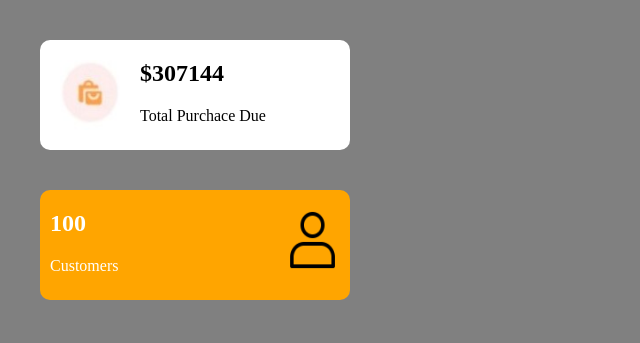
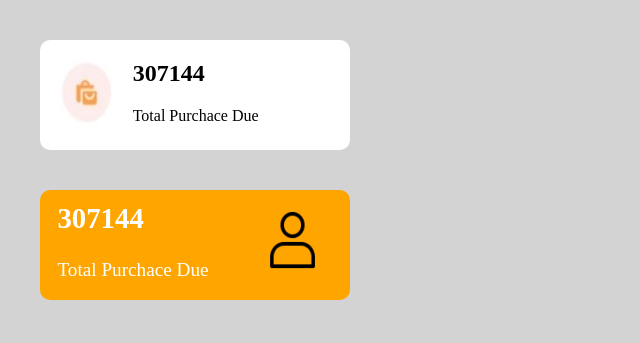
Before and after one commit to DavidMeshachP/json-cards, a plain HTML site: page index.html in a window 1280 px wide. Shown: the whole page, without its empty margins (0-640 px from the left). Drawn offline with Linux system fonts and the light colour scheme.

Commit message:
restructured json file and used function to render data

```diff
--- a/card-data.json
+++ b/card-data.json
@@ -1,62 +1,56 @@
 {
-    "bodyA":{
-        "backgroundColor":"grey",
-        "margin":"0px"
-    },
-    "containr":{
-        "elemntName":"div",
-        "widt":"calc(100% - 40px)",
-        "heigt":"100%",
-        "display":"flex",
-        "flexDirection":"column",
-        "padding":"20px",
-        "style": {
-
+    "elementType": "div",
+    "className": "container",
+    "children": [
+        {
+            "elementType": "div",
+            "className": "card-one",
+            "children": [
+                {
+                    "elementType": "img",
+                    "src": "images/shop.jpeg",
+                    "className": "image-one"
+                },
+                {
+                    "elementType": "div",
+                    "className": "card-one-subdivision",
+                    "children": [
+                        {
+                            "elementType": "h2",
+                            "textContent": "307144"
+                        },
+                        {
+                            "elementType": "span",
+                            "textContent": "Total Purchace Due"
+                        }
+                    ]
+                }
+            ]
+        },
+        {
+            "elementType": "div",
+            "className": "card-two",
+            "children": [
+                {
+                    "elementType": "div",
+                    "className": "card-two-subdivision",
+                    "children": [
+                        {
+                            "elementType": "h2",
+                            "textContent": "307144"
+                        },
+                        {
+                            "elementType": "span",
+                            "textContent": "Total Purchace Due"
+                        }
+                    ]
+                },
+                {
+                    "elementType": "img",
+                    "src": "images/customer.png",
+                    "className": "image-two"
+                }
+            ]
         }
-    },
-    "card_one":{
-        "elemntName":"div",
-        "widthOfDiv":"25%",
-        "heightOfDiv":"110px",
-        "marginOfDiv":"20px",
-        "divColor":"white",
-        "imag":"images/shop.jpeg",
-        "imagTag":"img",
-        "imagHeight":"70px",
-        "imagWidth":"60px",
-        "imagPadding":"20px",
-        "headingTwoTag":"h2",
-        "headingTwo":"$307144",
-        "spanTag":"span",
-        "span":"Total Purchace Due",
-        "display":"flex",
-        "flexDirections":"column",
-        "borderRadius":"10px"
-    },
-    "card_two":{
-        "elemntName":"div",
-        "widthOfDiv":"25%",
-        "heightOfDiv":"110px",
-        "marginOfDiv":"20px",
-        "divColor":"orange",
-        "fontColor":"white",
-        "marginLeftForWordsDiv":"10px",
-        "marginRightForImage":"10px",
-        "imagTag":"img",
-        "imag":"images/customer.png",
-        "imagHeight":"60px",
-        "imagWidth":"55px",
-        "paddingTop":"20px",
-        "headingTwoTag":"h2",
-        "headingTwo":"100",
-        "spanTag":"span",
-        "span":"Customers",
-        "display":"flex",
-        "flexDirections":"column",
-        "justifyElements":"space-between",
-        "borderRadius":"10px",
-        "transition":".2s",
-        "transform":"scale(1.2)",
-        "transformBack":"scale(1)"
-    }
+    ]
 }
--- a/index.html
+++ b/index.html
@@ -5,102 +5,45 @@
     <meta charset="UTF-8">
     <meta name="viewport" content="width=device-width, initial-scale=1.0">
     <title>Document</title>
+    <link rel="stylesheet" href="style.css">
 </head>
 
 <body>
 
-    <script >
+    <script>
         fetch('card-data.json')
-            .then(function(response){
+            .then(function (response) {
                 return response.json();
             })
-            .then(function(data){
-
-            let containerOne=document.createElement(data.containr.elemntName);
-            containerOne.style.width=data.containr.widt;
-            containerOne.style.height=data.containr.heigt;
-            containerOne.style.display=data.containr.display;
-            containerOne.style.flexDirection=data.containr.flexDirection;
-            containerOne.style.padding=data.containr.padding;
-
-            let cardOne=document.createElement(data.card_one.elemntName);
-            cardOne.style.width=data.card_one.widthOfDiv;
-            cardOne.style.height=data.card_one.heightOfDiv;
-            cardOne.style.display=data.card_one.display;
-            cardOne.style.backgroundColor=data.card_one.divColor;
-            cardOne.style.margin=data.card_one.marginOfDiv;
-            cardOne.style.borderRadius=data.card_one.borderRadius;
-
-            let image=document.createElement(data.card_one.imagTag);
-            image.setAttribute("src",data.card_one.imag);
-            image.style.height=data.card_one.imagHeight;
-            image.style.width=data.card_one.imagWidth;
-            image.style.padding=data.card_one.imagPadding;
-
-            let cardOneWords=document.createElement(data.card_one.elemntName);
-            cardOneWords.style.display=data.card_one.display;
-            cardOneWords.style.flexDirection=data.card_one.flexDirections;
-
-            let cardOneHeading=document.createElement(data.card_one.headingTwoTag);
-            cardOneHeading.textContent=data.card_one.headingTwo;
-
-            let cardOneSpan=document.createElement(data.card_one.spanTag);
-            cardOneSpan.textContent=data.card_one.span;
-
-            let cardTwo=document.createElement(data.card_two.elemntName);
-            cardTwo.style.width=data.card_two.widthOfDiv;
-            cardTwo.style.height=data.card_two.heightOfDiv;
-            cardTwo.style.backgroundColor=data.card_two.divColor;
-            cardTwo.style.display=data.card_two.display;
-            cardTwo.style.color=data.card_two.fontColor;
-            cardTwo.style.justifyContent=data.card_two.justifyElements;
-            cardTwo.style.margin=data.card_two.marginOfDiv;
-            cardTwo.style.borderRadius=data.card_two.borderRadius;
-            cardTwo.style.transition=data.card_two.transition;
-
-            cardTwo.addEventListener('mouseover',function(){
-                imageCardTwo.style.transform=data.card_two.transform;
-            });
-            cardTwo.addEventListener('mouseout',function(){
-                imageCardTwo.style.transform=data.card_two.transformBack;
-            });
-
-            let cardTwoWords=document.createElement(data.card_two.elemntName);
-            cardTwoWords.style.display=data.card_two.display;
-            cardTwoWords.style.flexDirection=data.card_two.flexDirections;
-            cardTwoWords.style.marginLeft=data.card_two.marginLeftForWordsDiv;
-
-            let cardTwoHeading=document.createElement(data.card_two.headingTwoTag);
-            cardTwoHeading.textContent=data.card_two.headingTwo;
-
-            let cardTwoSpan=document.createElement(data.card_two.spanTag);
-            cardTwoSpan.textContent=data.card_two.span;
-
-            let imageCardTwo=document.createElement(data.card_two.imagTag);
-            imageCardTwo.setAttribute("src",data.card_two.imag);
-            imageCardTwo.style.height=data.card_two.imagHeight;
-            imageCardTwo.style.width=data.card_two.imagWidth;
-            imageCardTwo.style.marginRight=data.card_two.marginRightForImage;
-            imageCardTwo.style.paddingTop=data.card_two.paddingTop;
-
-            document.body.style.margin = data.bodyA.margin;
-            document.body.style.backgroundColor=data.bodyA.backgroundColor;
-
-            document.body.appendChild(containerOne);
-
-            containerOne.appendChild(cardOne);
-            cardOne.appendChild(image);
-            cardOne.appendChild(cardOneWords);
-            cardOneWords.appendChild(cardOneHeading);
-            cardOneWords.appendChild(cardOneSpan);
-
-            containerOne.appendChild(cardTwo);
-            cardTwo.appendChild(cardTwoWords);
-            cardTwoWords.appendChild(cardTwoHeading);
-            cardTwoWords.appendChild(cardTwoSpan);
-            cardTwo.appendChild(imageCardTwo);
-        })
-
+            .then(function (data) {
+                let body = document.body;
+                json(data, body);
+                function json(data, body) {
+                    for (let x in data) {
+                        let element;
+                        if (data.elementType) {
+                            element = document.createElement(data.elementType);
+                            body.appendChild(element);
+                        }
+                        if (data.className) {
+                            element.className = data.className;
+                        }
+                        if (data.src) {
+                            element.src = data.src;
+                        }
+                        if (data.textContent) {
+                            element.textContent = data.textContent;
+                        }
+                        if (data.children) {
+                            for (x of data.children) {
+                                json(x, element);
+                            }
+                        }
+                        return;
+                        // console.log(document.body.childNodes);
+                    }
+                }
+            })
     </script>
 
 </body>
--- /dev/null
+++ b/style.css
@@ -0,0 +1,64 @@
+body {
+    background-color: lightgrey;
+    margin: 0;
+}
+
+.container {
+    width: calc(100% - 40px);
+    height: 100%;
+    display: flex;
+    flex-direction: column;
+    padding: 20px;
+}
+
+.card-one {
+    width: 25%;
+    height: 110px;
+    margin: 20px;
+    background-color: white;
+    display: flex;
+    border-radius: 10px;
+}
+
+.image-one {
+    height: 70px;
+    width: 17%;
+    padding: 20px;
+}
+
+.card-one-subdivision {
+    display: flex;
+    flex-direction: column;
+}
+
+.card-two {
+    width: 25%;
+    height: 110px;
+    margin: 20px;
+    background-color: orange;
+    display: flex;
+    border-radius: 10px;
+    color: white;
+    justify-content: space-between;
+}
+
+.card-two:hover .image-two {
+    transition: .2s;
+    transform: scale(1.2);
+}
+
+.card-two-subdivision {
+    display: flex;
+    flex-direction: column;
+    margin-left: 30px;
+    border-radius: 10px;
+    transition: .2s;
+    transform: scale(1.2);
+}
+
+.image-two {
+    height: 60px;
+    width: 55px;
+    padding: 20px;
+    margin-right: 10px;
+}
```
